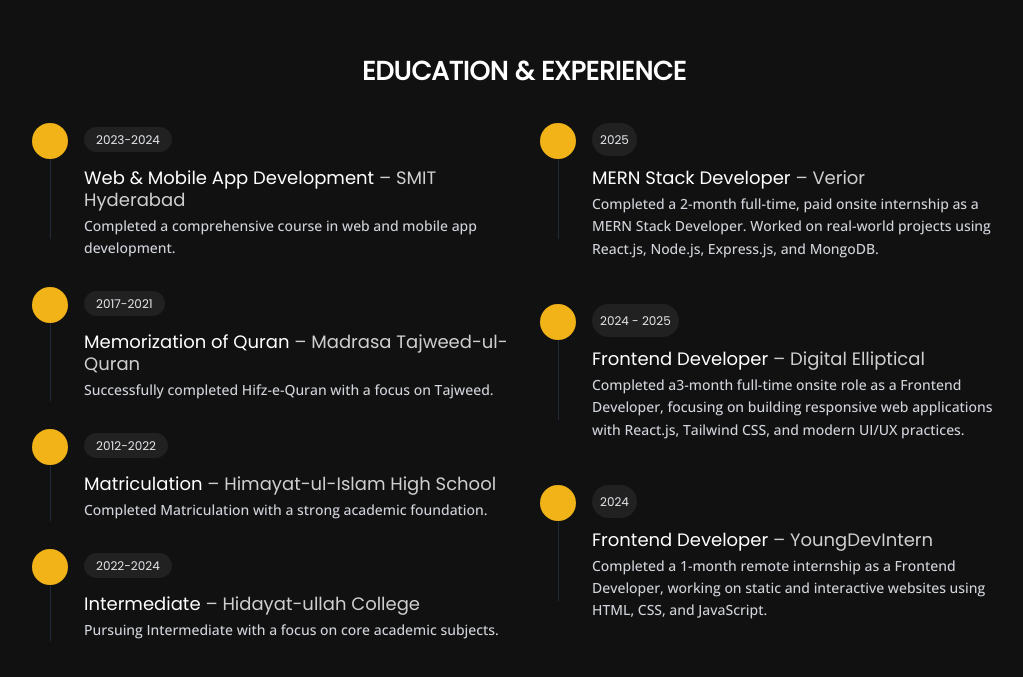
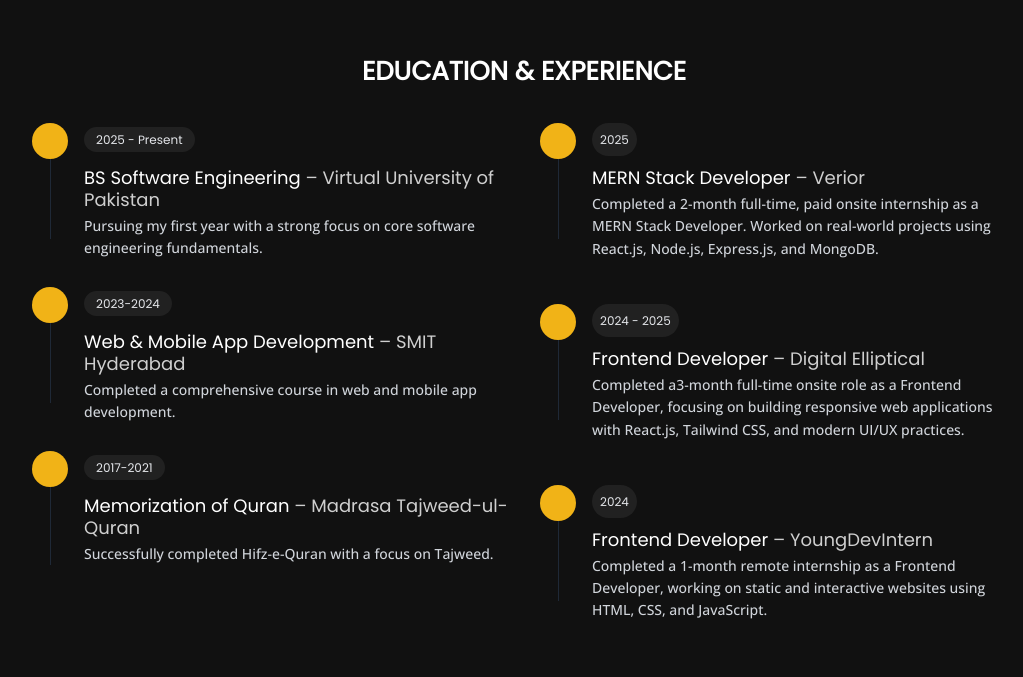
Before and after one commit to devnaveedabbasi/Portfolio, a Next.js app: page /about in a window 1280 px wide. Shown: the part 1470-2147 px from the top of the page, without its empty margins (116-1139 px from the left). Built offline with nearby package versions, Linux system fonts and the light colour scheme; some icons are missing.

Commit message:
education update

```diff
--- a/constant/data.ts
+++ b/constant/data.ts
@@ -100,6 +100,13 @@
 
 export const educations: Education[] = [
   {
+    date: "2025 - Present",
+    title: "BS Software Engineering",
+    institution: "Virtual University of Pakistan",
+    description:
+      "Pursuing my first year with a strong focus on core software engineering fundamentals.",
+  },
+  {
     date: "2023-2024",
     title: "Web & Mobile App Development",
     institution: "SMIT Hyderabad",
@@ -111,19 +118,6 @@
     title: "Memorization of Quran",
     institution: "Madrasa Tajweed-ul-Quran",
     description: "Successfully completed Hifz-e-Quran with a focus on Tajweed.",
-  },
-  {
-    date: "2012-2022",
-    title: "Matriculation",
-    institution: "Himayat-ul-Islam High School",
-    description: "Completed Matriculation with a strong academic foundation.",
-  },
-  {
-    date: "2022-2024",
-    title: "Intermediate",
-    institution: "Hidayat-ullah College",
-    description:
-      "Pursuing Intermediate with a focus on core academic subjects.",
   },
 ];
 
```
Also changed, not shown: app/storeProvider.js (+7 -7 lines).
